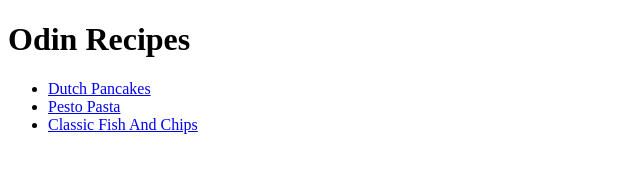
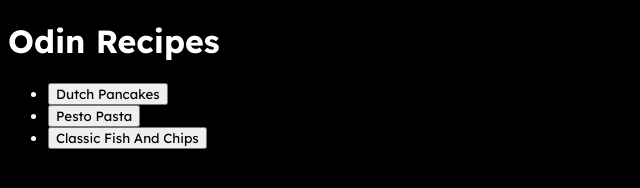
Before and after one commit to kleinebossie/odin-recipes, a plain HTML site: page index.html in a window 1280 px wide. Shown: the whole page, without its empty margins (0-640 px from the left). Drawn offline with Linux system fonts and the light colour scheme.

Commit message:
Add stylesheet to html files

```diff
--- a/index.html
+++ b/index.html
@@ -1,27 +1,36 @@
 <!doctype html>
 
 <html lang="en">
+
 <head>
+  <link rel="stylesheet" href="css/styles.css" />
   <meta charset="utf-8" />
   <title>Odin Recipes</title>
+
+  <link rel="preconnect" href="https://fonts.googleapis.com" />
+  <link rel="preconnect" href="https://fonts.gstatic.com" crossorigin />
+  <link href="https://fonts.googleapis.com/css2?family=Lexend:wght@100..900&display=swap" rel="stylesheet" />
 </head>
 
 <body>
   <h1>Odin Recipes</h1>
-    <ul>
+  <ul class="button-list">
     <li>
-        <a href="recipes/dutch-pancakes.html" rel="noreferrer"
-          >Dutch Pancakes</a
-        >
+      <form action="recipes/dutch-pancakes.html" rel="noreferrer">
+        <input type="submit" value="Dutch Pancakes" class="link-button" />
+      </form>
     </li>
     <li>
-        <a href="recipes/pesto-pasta.html" rel="noreferrer">Pesto Pasta</a>
+      <form action="recipes/pesto-pasta.html" rel="noreferrer">
+        <input type="submit" value="Pesto Pasta" class="link-button" />
+      </form>
     </li>
     <li>
-        <a href="recipes/classic-fish-and-chips.html" rel="noreferrer"
-          >Classic Fish And Chips</a
-        >
+      <form action="recipes/classic-fish-and-chips.html" rel="noreferrer">
+        <input type="submit" value="Classic Fish And Chips" class="link-button" />
+      </form>
     </li>
   </ul>
 </body>
+
 </html>
```
Also changed, not shown: recipes/classic-fish-and-chips.html (+8 -5 lines), recipes/dutch-pancakes.html (+8 -5 lines), recipes/pesto-pasta.html (+9 -5 lines). Lines whose indentation alone changed are shown as unchanged.
